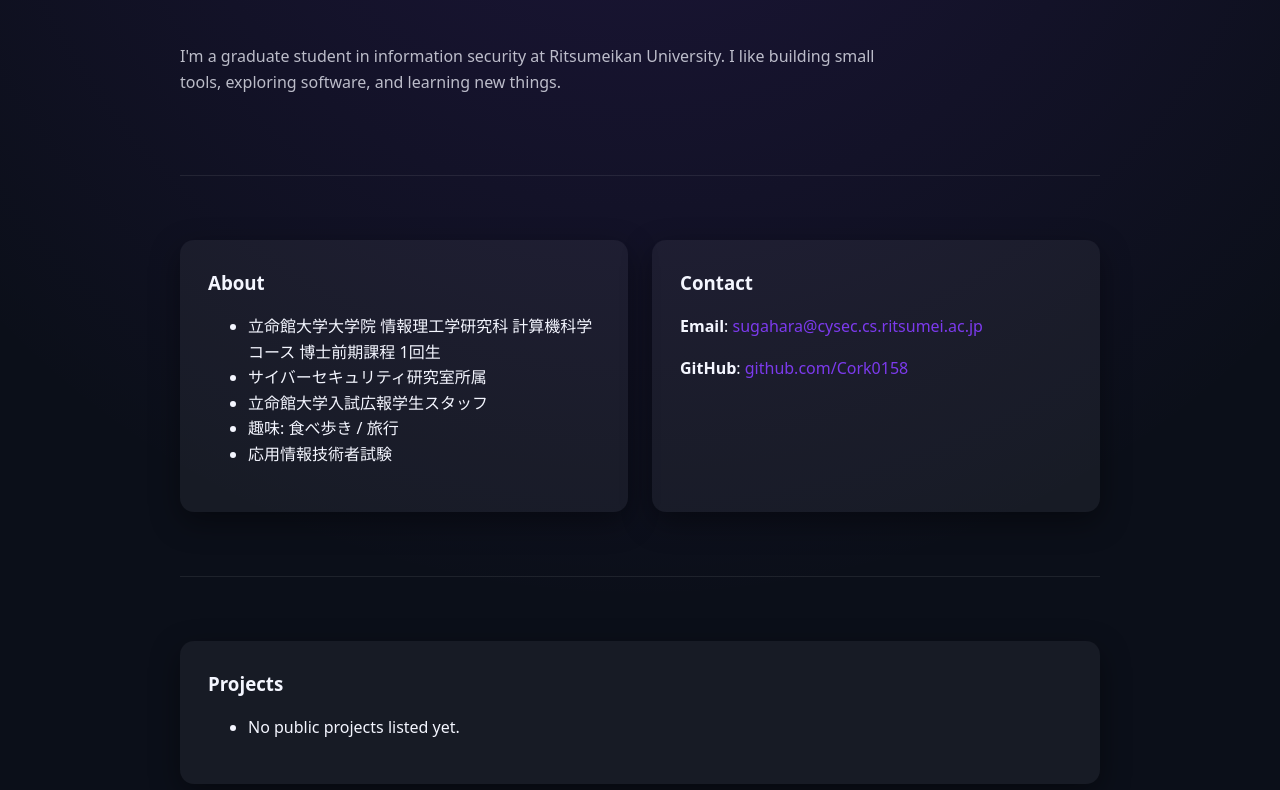
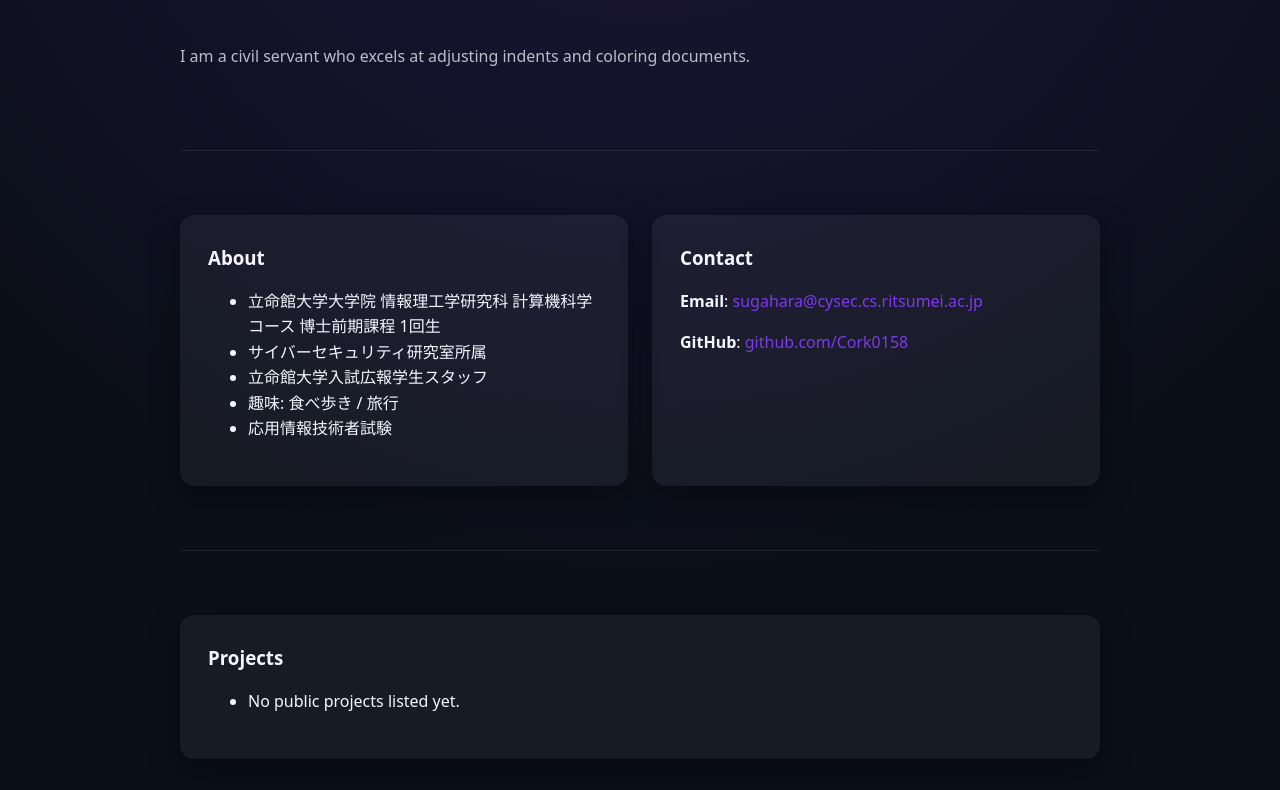
Before and after one commit to Cork0158/Cork0158.github.io, an Astro site: page / in a window 1280 px wide. Shown: the part 296-1086 px from the top of the page. Built offline with nearby package versions, Linux system fonts and the light colour scheme; Astro itself is replaced by a stand-in of ours.

Commit message:
fix: 肩書き

```diff
--- a/src/layouts/BaseLayout.astro
+++ b/src/layouts/BaseLayout.astro
@@ -10,12 +10,6 @@ const { title } = Astro.props;
 
     <!-- Styles -->
     <link rel="stylesheet" href="/styles.css" />
-
-    <!-- Favicon / PWA -->
-    <link rel="apple-touch-icon" sizes="180x180" href="/apple-touch-icon.png" />
-    <link rel="icon" type="image/png" sizes="32x32" href="/favicon-32x32.png" />
-    <link rel="icon" type="image/png" sizes="16x16" href="/favicon-16x16.png" />
-    <link rel="manifest" href="/site.webmanifest" />
   </head>
 
   <body id="top" class="ss-preload">
--- a/src/pages/index.astro
+++ b/src/pages/index.astro
@@ -17,8 +17,7 @@ import BaseLayout from '../layouts/BaseLayout.astro';
     <section id="hero" class="section hero">
       <h1>Hi, I'm Soma.</h1>
       <p>
-        I'm a graduate student in information security at Ritsumeikan University. I like building
-        small tools, exploring software, and learning new things.
+        I am a civil servant who excels at adjusting indents and coloring documents.
       </p>
     </section>
 
```
